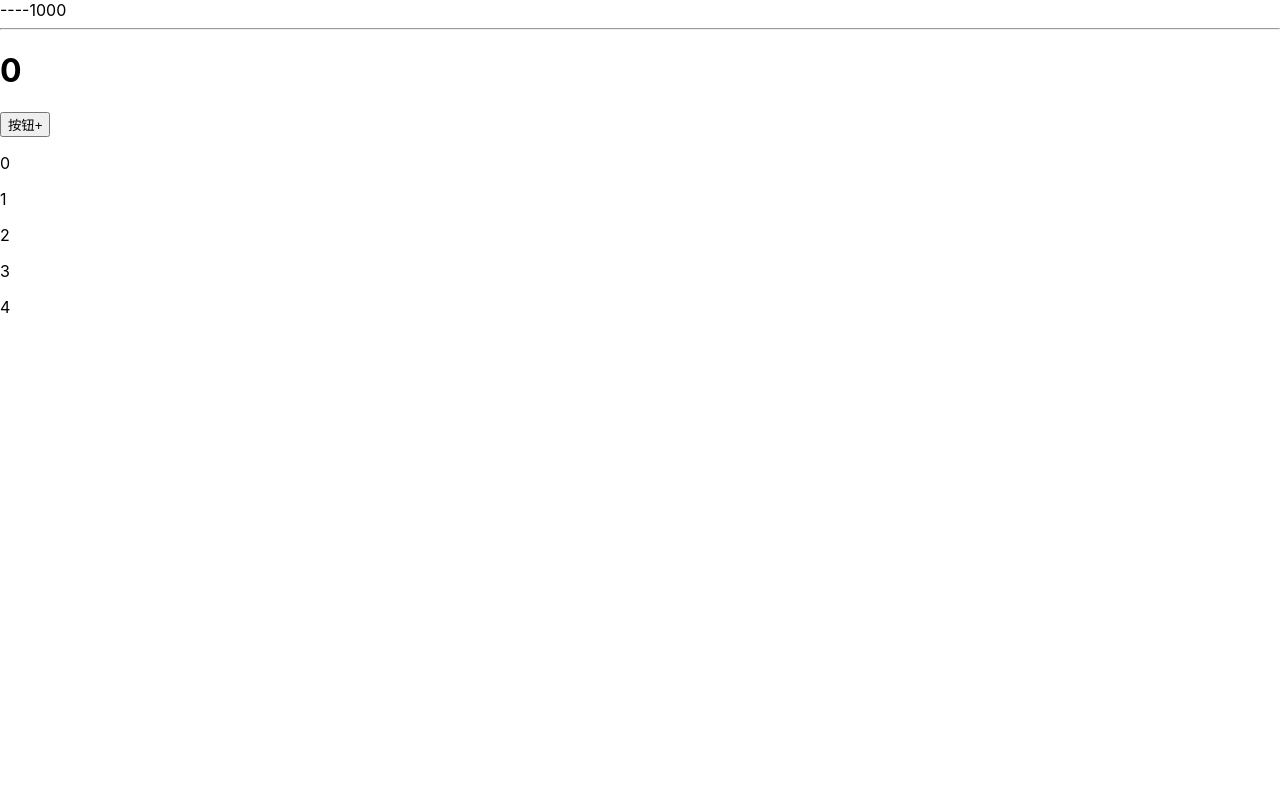
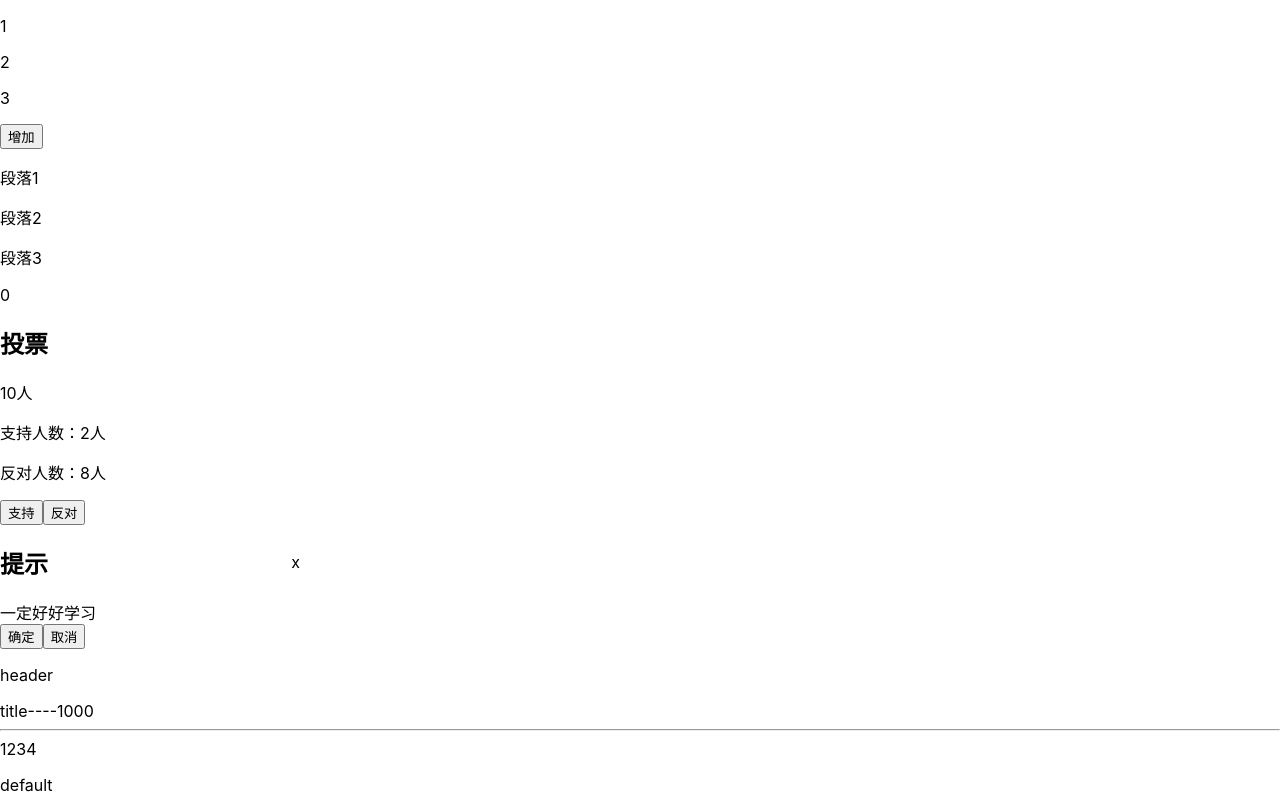
Before and after one commit to fc86jie/react-learn, a React (Create React App) app: page / in a window 1280 px wide. Shown: the top 800 px of the page. Built offline with nearby package versions, Linux system fonts and the light colour scheme.

Commit message:
add base

```diff
--- a/src/App.js
+++ b/src/App.js
@@ -1,8 +1,26 @@
 import Count from '@/components/Count';
+import Demo from '@/components/Demo';
+import Dialog from '@/components/Dialog';
+import Vote from '@/components/Vote';
 import './App.css';
 
 function App() {
-  return <Count></Count>;
+  return (
+    <>
+      <Demo></Demo>
+      <Vote title="投票"></Vote>
+      <Dialog content="一定好好学习">
+        <button>确定</button>
+        <button>取消</button>
+      </Dialog>
+      <Count title="title">
+        <p slot="header">header</p>
+        <p slot="footer">footer</p>
+        <span>1234</span>
+        <p>default</p>
+      </Count>
+    </>
+  );
 }
 
 export default App;
--- a/src/components/Count.jsx
+++ b/src/components/Count.jsx
@@ -2,29 +2,49 @@
  * @Author: wangrenjie86@gmail.com
  * @Date: 2023-03-10 22:24:49
  * @LastEditors: wangrenjie86@gmail.com
- * @LastEditTime: 2023-03-10 23:15:12
+ * @LastEditTime: 2023-03-11 14:30:06
  * @FilePath: \src\components\Count.jsx
  * @Description:
  */
 
 import PropTypes from 'prop-types';
-import { useState } from 'react';
+import React, { useState } from 'react';
 
 function Count(props) {
   // props只读
-  let { title, x } = props;
+  let { title, x, children } = props;
+
+  // 把children为空等各种情况处理成统一的
+  children = React.Children.toArray(children);
+  let headerSlots = [],
+    defaultSlots = [],
+    footerSlots = [];
+  children.forEach(child => {
+    let { slot } = child.props;
+    if (slot === 'header') {
+      headerSlots.push(child);
+    } else if (slot === 'footer') {
+      footerSlots.push(child);
+    } else {
+      defaultSlots.push(child);
+    }
+  });
+
   let [num, setNum] = useState(0);
 
   return (
     <>
+      {headerSlots}
       {title}----{x}
       <hr />
+      {defaultSlots}
       <h1>{num}</h1>
       <button onClick={() => setNum(num + 10)}>按钮+</button>
       {/* 没有数组，单独指定循环次数 */}
       {new Array(5).fill(null).map((_, index) => (
         <p key={index}>{index}</p>
       ))}
+      {footerSlots}
     </>
   );
 }
--- /dev/null
+++ b/src/components/Demo.jsx
@@ -0,0 +1,37 @@
+import React from 'react';
+
+class Demo extends React.PureComponent {
+  state = {
+    arr: [1, 2, 3],
+  };
+
+  p3 = React.createRef();
+
+  add = () => {
+    let { arr } = this.state;
+    this.setState({
+      arr: [...arr, arr.length + 1],
+    });
+  };
+  render() {
+    let { arr } = this.state;
+    return (
+      <div>
+        {arr.map((item, index) => (
+          <p key={index}>{item}</p>
+        ))}
+        <button onClick={this.add}>增加</button>
+        <p ref="p1">段落1</p>
+        <p ref={x => (this.p2 = x)}>段落2</p>
+        <p ref={this.p3}>段落3</p>
+      </div>
+    );
+  }
+  componentDidMount() {
+    console.log(this.refs.p1);
+    console.log(this.p2);
+    console.log(this.p3.current);
+  }
+}
+
+export default Demo;
--- /dev/null
+++ b/src/components/Dialog.jsx
@@ -0,0 +1,29 @@
+import PropTypes from 'prop-types';
+import React from 'react';
+
+const Dialog = function (props) {
+  let { title, content, children } = props;
+  children = React.Children.toArray(children);
+
+  return (
+    <div className="dialog-box" style={{ width: 300 }}>
+      <div className="header" style={{ display: 'flex', justifyContent: 'space-between', alignItems: 'center' }}>
+        <h2 className="title">{title}</h2>
+        <span>x</span>
+      </div>
+      <div className="main">{content}</div>
+      {children.length ? <div className="footer">{children}</div> : null}
+    </div>
+  );
+};
+
+Dialog.defaultProps = {
+  title: '提示',
+};
+
+Dialog.propTypes = {
+  title: PropTypes.string,
+  content: PropTypes.string.isRequired,
+};
+
+export default Dialog;
--- /dev/null
+++ b/src/components/Vote.jsx
@@ -0,0 +1,106 @@
+/*
+ * @Author: wangrenjie86@gmail.com
+ * @Date: 2023-03-11 15:44:56
+ * @LastEditors: wangrenjie86@gmail.com
+ * @LastEditTime: 2023-03-11 18:23:25
+ * @FilePath: \src\components\Vote.jsx
+ * @Description:
+ */
+
+// const Vote = function (props) {
+//   let { title } = props;
+//   let supNum = 2,
+//     noSupNum = 8;
+
+//   return (
+//     <div className="vote-box">
+//       <div className="header">
+//         <h2 className="title">{title}</h2>
+//         <span>{supNum + noSupNum}人</span>
+//       </div>
+//       <div className="main">
+//         <p>支持人数：{supNum}人</p>
+//         <p>反对人数：{noSupNum}人</p>
+//       </div>
+//       <div className="footer">
+//         <button
+//           onClick={() => {
+//             supNum++;
+//             console.log(supNum);
+//           }}>
+//           支持
+//         </button>
+//         <button
+//           onClick={() => {
+//             noSupNum++;
+//             // 值发生变化，视图不会发生变更
+//             console.log(noSupNum);
+//           }}>
+//           反对
+//         </button>
+//       </div>
+//     </div>
+//   );
+// };
+
+import PropTypes from 'prop-types';
+import React from 'react';
+
+class Vote extends React.Component {
+  static defaultProps = {
+    num: 0,
+  };
+  static propTypes = {
+    title: PropTypes.string.isRequired,
+    num: PropTypes.number,
+  };
+  constructor(props) {
+    super(props);
+    this.state = {
+      supNum: 2,
+      noSupNum: 8,
+    };
+  }
+  static getDerivedStateFromProps(props, state) {
+    console.log('------------', state, props);
+    return null;
+  }
+  shouldComponentUpdate() {
+    console.log('-----------shouldComponentUpdate');
+    return true;
+  }
+
+  render() {
+    let { supNum, noSupNum } = this.state;
+
+    return (
+      <div className="vote-box">
+        <div className="header">
+          {this.props.num}
+          <h2 className="title">{this.props.title}</h2>
+          <span>{supNum + noSupNum}人</span>
+        </div>
+        <div className="main">
+          <p>支持人数：{supNum}人</p>
+          <p>反对人数：{noSupNum}人</p>
+        </div>
+        <div className="footer">
+          <button
+            onClick={() => {
+              this.setState({ supNum: supNum + 1 });
+            }}>
+            支持
+          </button>
+          <button
+            onClick={() => {
+              this.setState({ noSupNum: noSupNum + 1 });
+            }}>
+            反对
+          </button>
+        </div>
+      </div>
+    );
+  }
+}
+
+export default Vote;
```
Also changed, not shown: package.json (+21 -0 lines), 1 other file (tests, documents, lock files or other folders).
